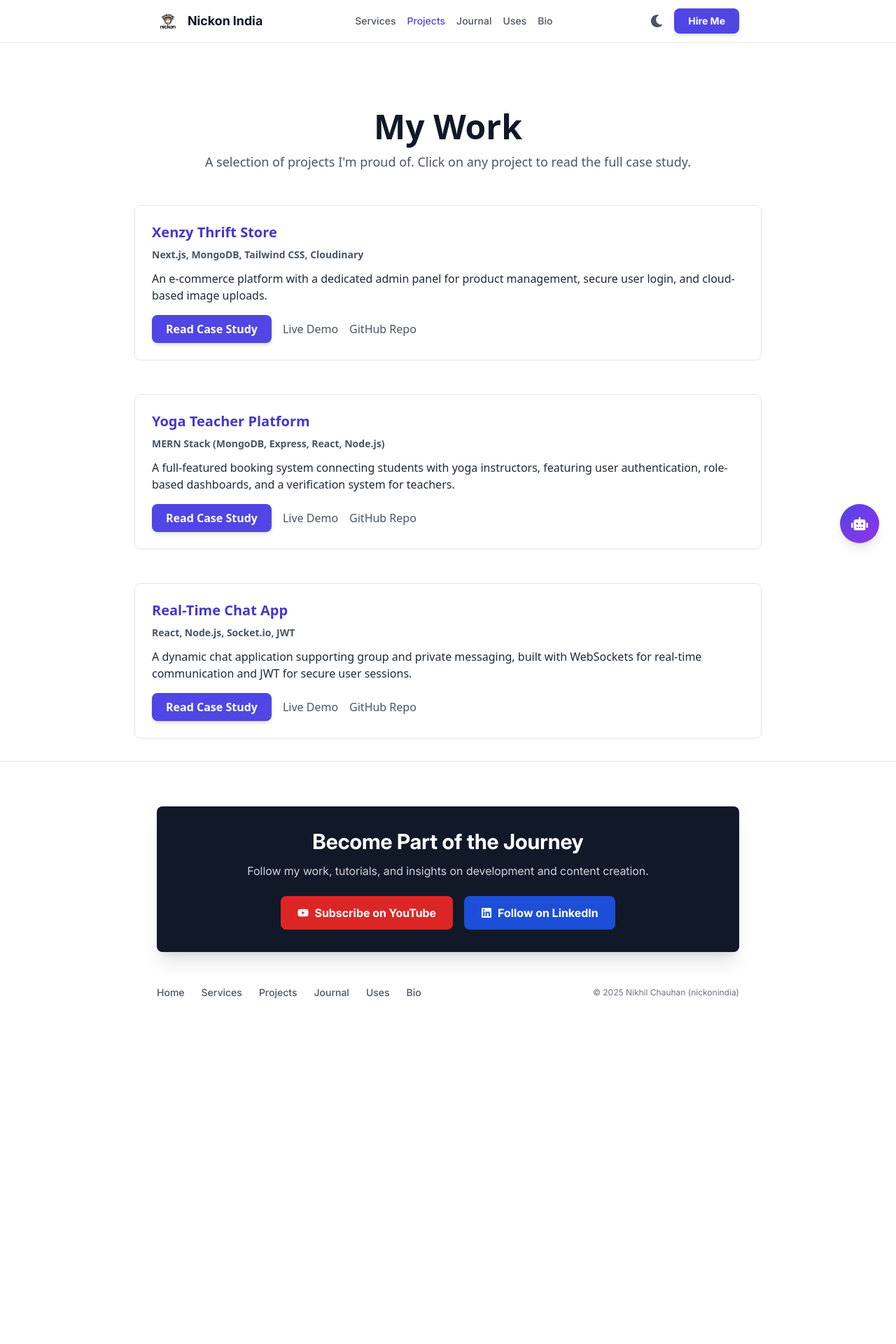
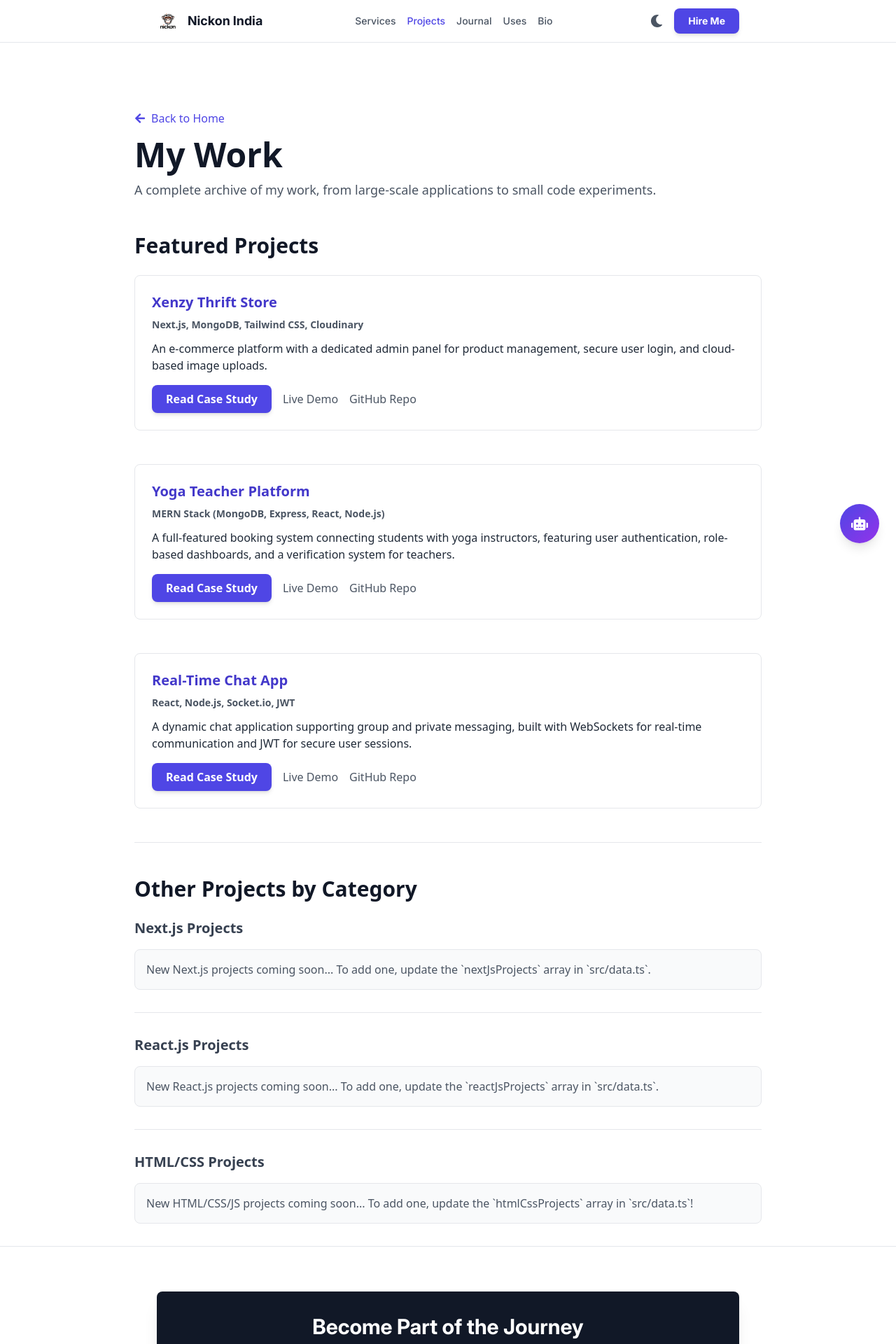
Before and after one commit to nikhilchauhanx/nickonindia, a Next.js app: page /projects in a window 1280 px wide. Shown: the top 1920 px of the page at 70% size. Before the commit the page ends 1460 px from the top, so only its background shows below. Built offline with nearby package versions, Linux system fonts and the light colour scheme.

Commit message:
feat: update project pages with new section

```diff
--- a/src/app/projects/page.tsx
+++ b/src/app/projects/page.tsx
@@ -1,8 +1,16 @@
-// src/app/projects/page.tsx
 import type { Metadata } from 'next';
 import AnimatedSection from '@/components/AnimatedSection';
 import ProjectCard from '@/components/ProjectCard';
-import { projects } from '@/data';
+import Link from 'next/link'; // --- ADDED: For the "Back to Home" link ---
+import { FaArrowLeft } from 'react-icons/fa'; // --- ADDED: For the "Back to Home" icon ---
+
+// --- CHANGE 1: We must import all the new project arrays from your data.ts file ---
+import {
+  projects,
+  nextJsProjects,
+  reactJsProjects,
+  htmlCssProjects
+} from '@/data';
 
 export const metadata: Metadata = {
   title: 'Projects | Nikhil Chauhan',
@@ -15,19 +23,104 @@ export default function ProjectsPage() {
       <div className="max-w-4xl mx-auto pt-16">
 
         <AnimatedSection>
-          <header className="mb-12 text-center">
+          {/* --- CHANGE 2: Updated the header to add a "Back" link and align the title --- */}
+          <header className="mb-12">
+            <Link
+              href="/"
+              className="inline-flex items-center gap-2 text-indigo-600 hover:underline mb-4 dark:text-indigo-400"
+            >
+              <FaArrowLeft />
+              Back to Home
+            </Link>
             <h1 className="text-4xl md:text-5xl font-bold mb-3 text-gray-900 dark:text-gray-100">My Work</h1>
-            <p className="text-lg text-gray-600 dark:text-gray-400">A selection of projects I'm proud of. Click on any project to read the full case study.</p>
+            <p className="text-lg text-gray-600 dark:text-gray-400">A complete archive of my work, from large-scale applications to small code experiments.</p>
           </header>
         </AnimatedSection>
 
         <AnimatedSection>
+          {/* --- CHANGE 3: Renamed the title to "Featured Projects" --- */}
+          <h2 className="text-3xl font-bold text-gray-900 dark:text-gray-100 mb-6">
+            Featured Projects
+          </h2>
           <div className="space-y-12">
             {projects.map((project, index) => (
-              <ProjectCard key={index} project={project} />
+              // Your existing ProjectCard component is used here, no changes needed
+              <ProjectCard key={`main-${index}`} project={project} />
             ))}
           </div>
         </AnimatedSection>
+
+        {/* --- ADDED: This entire new section is added --- */}
+
+        {/* --- DIVIDER --- */}
+        <hr className="my-12 border-gray-200 dark:border-gray-700" />
+
+        <AnimatedSection>
+          <h2 className="text-3xl font-bold text-gray-900 dark:text-gray-100 mb-6">
+            Other Projects by Category
+          </h2>
+
+          {/* Next.js Projects Subsection */}
+          <h3 className="text-xl font-semibold text-gray-700 dark:text-gray-300 mb-4 mt-6 first:mt-0">
+            Next.js Projects
+          </h3>
+          <div className="space-y-12">
+            {nextJsProjects.length > 0 ? (
+              nextJsProjects.map((project, index) => (
+                <ProjectCard key={`next-${index}`} project={project} />
+              ))
+            ) : (
+              <div className="p-4 border border-gray-200 rounded-lg bg-gray-50 dark:bg-gray-800 dark:border-gray-700">
+                <p className="text-gray-600 dark:text-gray-400">
+                  New Next.js projects coming soon... To add one, update the `nextJsProjects` array in `src/data.ts`.
+                </p>
+              </div>
+            )}
+          </div>
+
+          <hr className="my-8 border-gray-200 dark:border-gray-700" />
+
+          {/* React.js Projects Subsection */}
+          <h3 className="text-xl font-semibold text-gray-700 dark:text-gray-300 mb-4 mt-6">
+            React.js Projects
+          </h3>
+          <div className="space-y-12">
+            {reactJsProjects.length > 0 ? (
+              reactJsProjects.map((project, index) => (
+                <ProjectCard key={`react-${index}`} project={project} />
+              ))
+            ) : (
+               <div className="p-4 border border-gray-200 rounded-lg bg-gray-50 dark:bg-gray-800 dark:border-gray-700">
+                <p className="text-gray-600 dark:text-gray-400">
+                  New React.js projects coming soon... To add one, update the `reactJsProjects` array in `src/data.ts`.
+                </p>
+              </div>
+            )}
+          </div>
+
+          <hr className="my-8 border-gray-200 dark:border-gray-700" />
+
+          {/* HTML/CSS Projects Subsection */}
+          <h3 className="text-xl font-semibold text-gray-700 dark:text-gray-300 mb-4 mt-6">
+            HTML/CSS Projects
+          </h3>
+          <div className="space-y-12">
+            {htmlCssProjects.length > 0 ? (
+              htmlCssProjects.map((project, index) => (
+                <ProjectCard key={`html-${index}`} project={project} />
+              ))
+            ) : (
+               <div className="p-4 border border-gray-200 rounded-lg bg-gray-50 dark:bg-gray-800 dark:border-gray-700">
+                <p className="text-gray-600 dark:text-gray-400">
+                  New HTML/CSS/JS projects coming soon... To add one, update the `htmlCssProjects` array in `src/data.ts`!
+                </p>
+                {/* ^-- THIS IS THE CORRECTED TAG --^ */}
+              </div>
+            )}
+          </div>
+        </AnimatedSection>
+
+        {/* --- END OF ADDED SECTION --- */}
 
       </div>
     </div>
```
